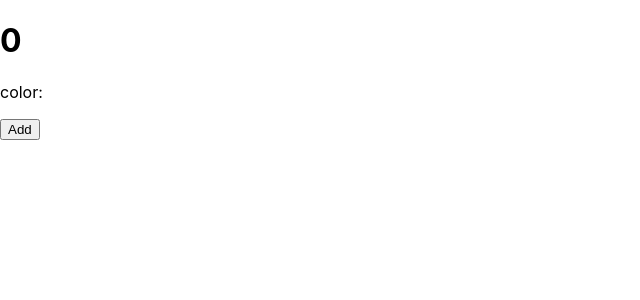
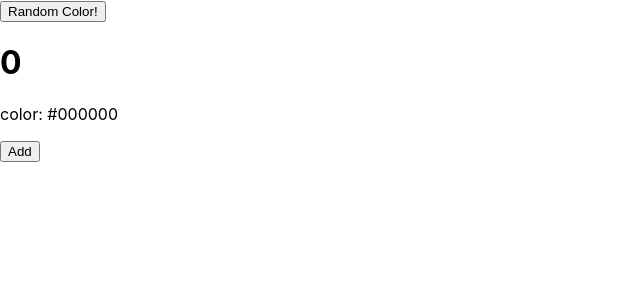
Before and after one commit to pcjs156/how_to_react, a React (Create React App) app in the folder hello-react/: page / in a window 1280 px wide. Shown: the top 300 px of the page, without its empty margins (0-640 px from the left). Built offline with nearby package versions, Linux system fonts and the light colour scheme.

Commit message:
7.3.2. Lifecycle in App component

```diff
--- a/hello-react/src/App.js
+++ b/hello-react/src/App.js
@@ -1,11 +1,26 @@
 import { Component } from "react";
-import './App.css';
 import LifeCycleSample from './LifeCycleSample'
 
+function getRandomColor() {
+    return '#' + Math.floor(Math.random() * 16777215).toString(16);
+}
 class App extends Component {
+    state = {
+        color: '#000000'
+    };
+
+    handleClick = () => {
+        this.setState({
+            color: getRandomColor()
+        });
+    }
+
     render() {
         return (
-            <LifeCycleSample />
+            <div>
+                <button onClick={this.handleClick}>Random Color!</button>
+                <LifeCycleSample color={this.state.color} />
+            </div>
         );
     }
 };
```
